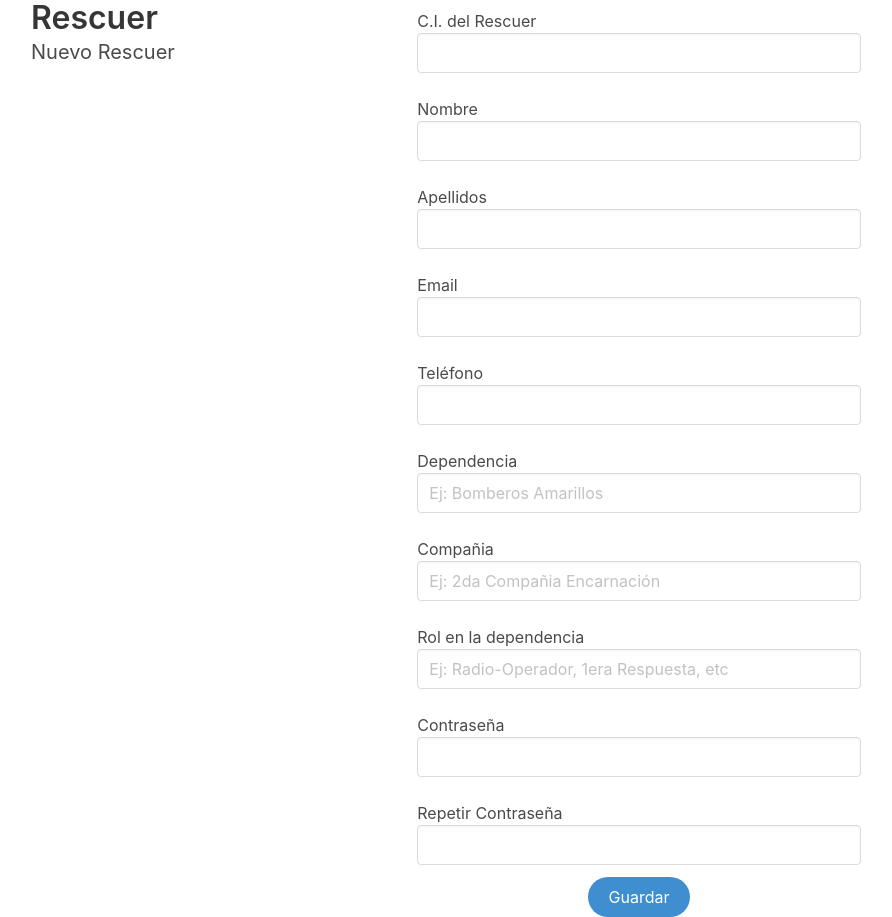
After one commit to Mipcra98/rescuAppPHP, a PHP site: template vistas/rescuer_new.php in a window 1280 px wide. The commit adds this page. Shown: the whole page, without its empty margins (1-893 px from the left). Run offline with PHP 8.4, Linux system fonts and the light colour scheme; the template is opened without the code that fills it, so the values that code supplies are empty.

Commit message:
Añadiendo vista y filtros
Se añaden vistas para los rescuers y users, además de algunos filtros para la validación de datos.

```diff
--- /dev/null
+++ b/vistas/report_update.php
@@ -0,0 +1 @@
+Actilización de un reporte
--- /dev/null
+++ b/vistas/rescuer_list.php
@@ -0,0 +1 @@
+Lista de Rescuers
--- /dev/null
+++ b/vistas/rescuer_new.php
@@ -0,0 +1,76 @@
+<div class="container center is-fluid">
+	<h1 class="title">Rescuer</h1>
+	<h2 class="subtitle">Nuevo Rescuer</h2>
+</div>
+<div class="container">
+
+	<div class="form-rest"></div>
+	<div class="main-container">
+
+	<form action="./php/guardar_rescuer.php" method="POST" autocomplete="off" >
+		  	<div class="column">
+		    	<div class="control">
+					<label>C.I. del Rescuer</label>
+				  	<input class="input" type="number" name="rescuer_ci" pattern="[a-zA-ZáéíóúÁÉÍÓÚñÑ ]{3,40}" maxlength="40" required >
+				</div>
+		  	</div>
+		  	<div class="column">
+		    	<div class="control">
+					<label>Nombre</label>
+				  	<input class="input" type="text" name="rescuer_name" pattern="[a-zA-ZáéíóúÁÉÍÓÚñÑ ]{3,40}" maxlength="40" required >
+				</div>
+		  	</div>
+		  	<div class="column">
+		    	<div class="control">
+					<label>Apellidos</label>
+				  	<input class="input" type="text" name="rescuer_surname" pattern="[a-zA-ZáéíóúÁÉÍÓÚñÑ ]{3,40}" maxlength="40" required >
+				</div>
+		  	</div>
+		  	<div class="column">
+		    	<div class="control">
+					<label>Email</label>
+				  	<input class="input" type="email" name="rescuer_mail" maxlength="70" required >
+				</div>
+		  	</div>
+		  	<div class="column">
+		    	<div class="control">
+					<label>Teléfono</label>
+				  	<input class="input" type="number" name="rescuer_phone" maxlength="70" required >
+				</div>
+		  	</div>
+		  	<div class="column">
+		    	<div class="control">
+					<label>Dependencia</label>
+				  	<input class="input" type="text" name="rescuer_dependency" maxlength="70" placeholder="Ej: Bomberos Amarillos" required >
+				</div>
+		  	</div>
+		  	<div class="column">
+		    	<div class="control">
+					<label>Compañia</label>
+				  	<input class="input" type="text" name="rescuer_company" maxlength="70" placeholder="Ej: 2da Compañia Encarnación" required >
+				</div>
+		  	</div>
+		  	<div class="column">
+		    	<div class="control">
+					<label>Rol en la dependencia</label>
+				  	<input class="input" type="text" name="rescuer_role" maxlength="70" placeholder="Ej: Radio-Operador, 1era Respuesta, etc" required >
+				</div>
+		  	</div>
+		  	<div class="column">
+		    	<div class="control">
+					<label>Contraseña</label>
+				  	<input class="input" type="password" name="usuario_clave_1" pattern="[a-zA-Z0-9$@.-]{7,100}" maxlength="100" required >
+				</div>
+		  	</div>
+		  	<div class="column">
+		    	<div class="control">
+					<label>Repetir Contraseña</label>
+				  	<input class="input" type="password" name="usuario_clave_2" pattern="[a-zA-Z0-9$@.-]{7,100}" maxlength="100" required >
+				</div>
+		  	</div>
+		<p class="has-text-centered">
+			<button type="submit" class="button is-info is-rounded">Guardar</button>
+		</p>
+	</form>
+	</div>
+</div>
--- /dev/null
+++ b/vistas/rescuer_search.php
@@ -0,0 +1 @@
+Buscador de Rescuers
--- /dev/null
+++ b/vistas/rescuer_update.php
@@ -0,0 +1 @@
+Actilización de un Rescuer
--- /dev/null
+++ b/vistas/user_list.php
@@ -0,0 +1 @@
+Lista de Usuarios
--- /dev/null
+++ b/vistas/user_search.php
@@ -0,0 +1 @@
+Buscador de usuarios
```
Also changed, not shown: inc/navbar.php (+9 -14 lines), js/ajax.js (+36 -0 lines), php/guardar_rescuer.php (added, +26 -0 lines).
